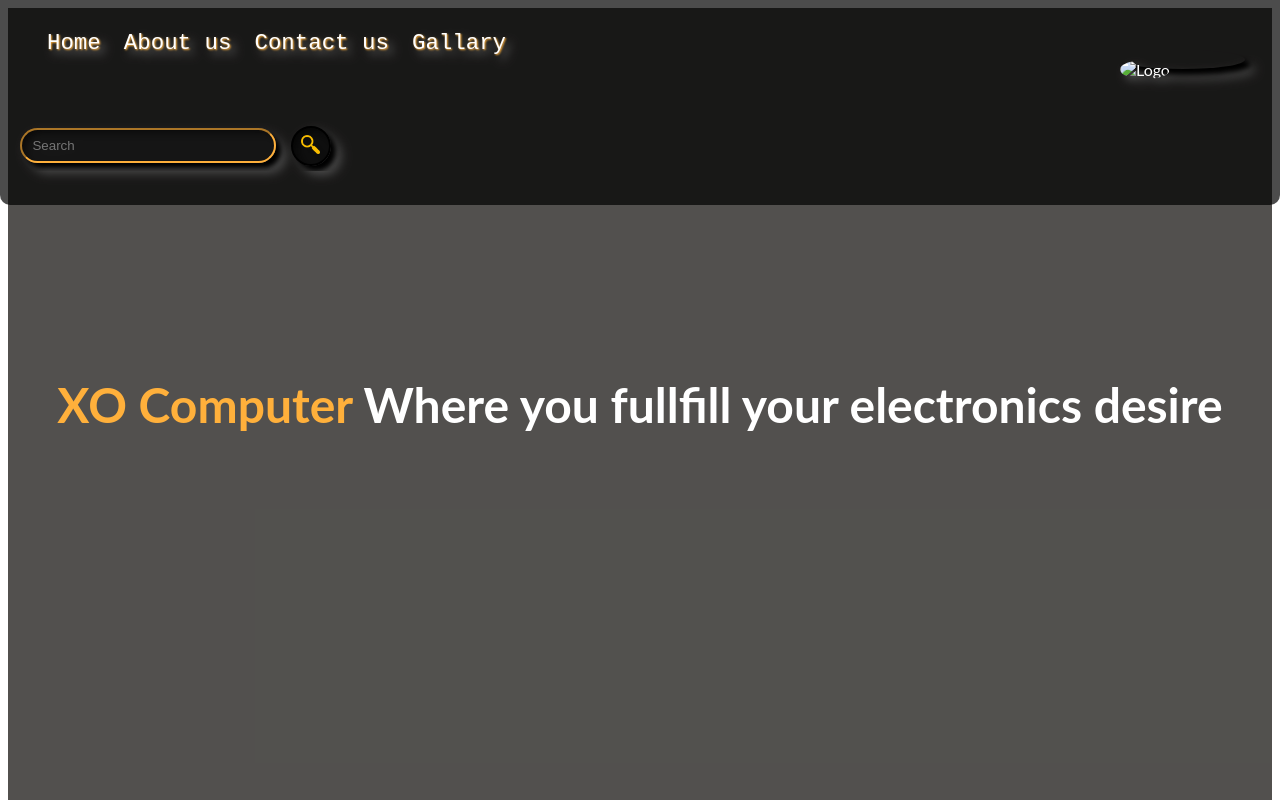
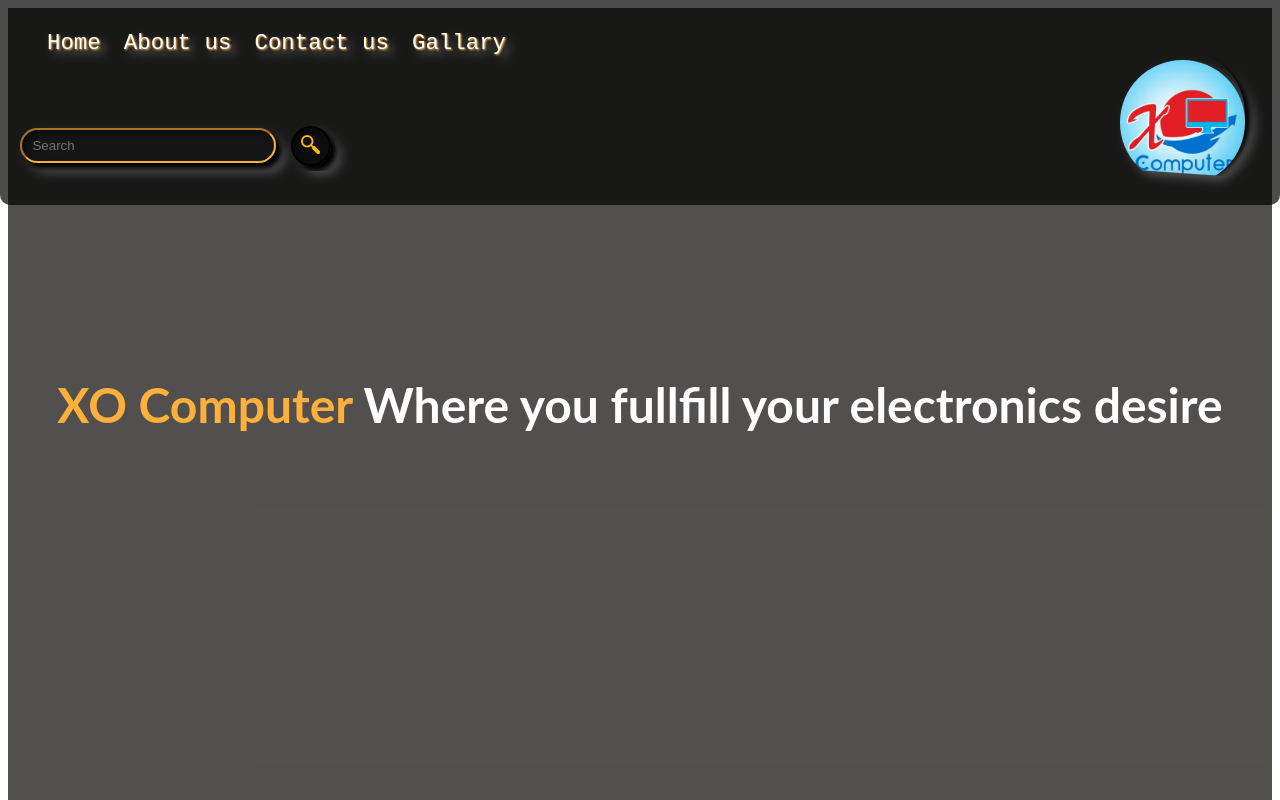
Before and after one commit to Xocomputer/-business, a plain HTML site: page html/home.html in a window 1280 px wide. Shown: the top 800 px of the page. Drawn offline with Linux system fonts and the light colour scheme; files whose address does not match are found by name.

Commit message:
Update home.html

```diff
--- a/html/home.html
+++ b/html/home.html
@@ -834,7 +834,7 @@ footer a{
                 </nav>
             </div>
                 <div id="logo">
-                <a href="home.html"><img id="Mystlogo" src="../resources/images/photo_2021-12-27_22-16-14.jpg" alt="Logo"></a>
+                <a href="home.html"><img id="Mystlogo" src="../images/photo_2021-12-27_22-16-14.jpg" alt="Logo"></a>
             </div>
 
 
```
